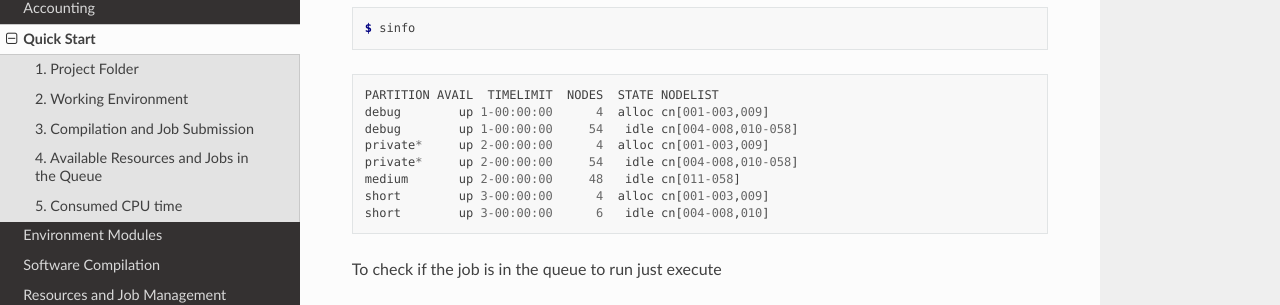
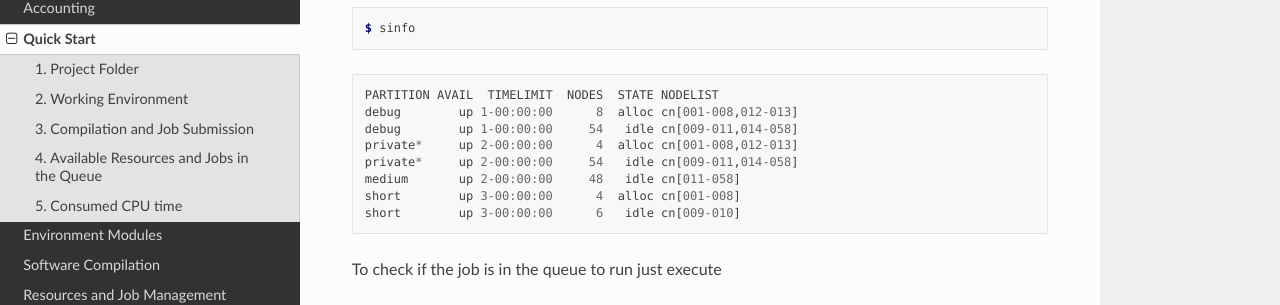
Before and after one commit to mavillez/Oblivion, a Sphinx documentation site: the page built from docs/source/quick_start.rst, in a window 1280 px wide and 900 px high, scrolled down 1254 px. Shown: the part 155-460 px from the top of the window. Built offline with Sphinx 7.4.7 and the Read the Docs theme 2.0.0, drawn with Linux system fonts in a browser that asks for light colours.

Commit message:
Update quick_start.rst

```diff
--- a/docs/source/quick_start.rst
+++ b/docs/source/quick_start.rst
@@ -72,13 +72,13 @@ To see what compute nodes ara vailable use
 .. code-block:: julia
 
   PARTITION AVAIL  TIMELIMIT  NODES  STATE NODELIST
-  debug        up 1-00:00:00      4  alloc cn[001-003,009]
-  debug        up 1-00:00:00     54   idle cn[004-008,010-058]
-  private*     up 2-00:00:00      4  alloc cn[001-003,009]
-  private*     up 2-00:00:00     54   idle cn[004-008,010-058]
+  debug        up 1-00:00:00      8  alloc cn[001-008,012-013]
+  debug        up 1-00:00:00     54   idle cn[009-011,014-058]
+  private*     up 2-00:00:00      4  alloc cn[001-008,012-013]
+  private*     up 2-00:00:00     54   idle cn[009-011,014-058]
   medium       up 2-00:00:00     48   idle cn[011-058]
-  short        up 3-00:00:00      4  alloc cn[001-003,009]
-  short        up 3-00:00:00      6   idle cn[004-008,010]
+  short        up 3-00:00:00      4  alloc cn[001-008]
+  short        up 3-00:00:00      6   idle cn[009-010]
 
 
 To check if the job is in the queue to run just execute
```
